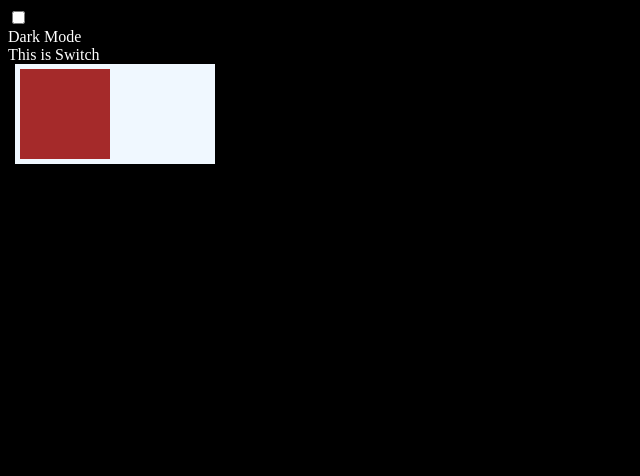
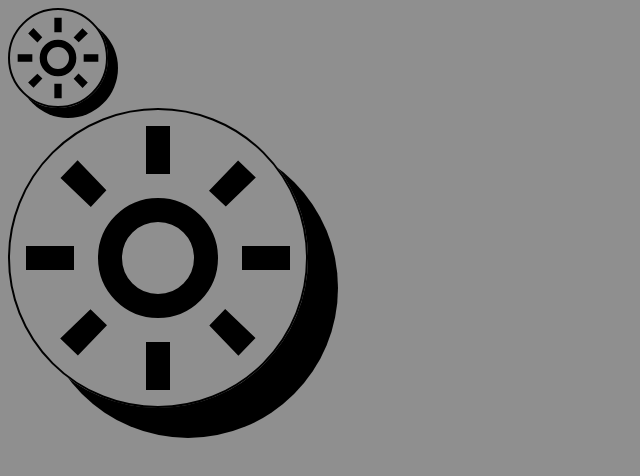
Before and after one commit to yogeshwar-b/UIComponentLibrary, a React (Vite) app: page / in a window 1280 px wide. Shown: the top 476 px of the page, without its empty margins (0-640 px from the left). Built offline with nearby package versions, Linux system fonts and the light colour scheme.

Commit message:
Theme button added and animated. (#2)

```diff
--- a/src/App.css
+++ b/src/App.css
@@ -1,5 +1,5 @@
 :is(.dark .dark-home-bg) {
-  background-color: black;
+  background-color: rgb(143, 143, 143);
 }
 
 .home-bg {
--- a/src/App.jsx
+++ b/src/App.jsx
@@ -1,29 +1,22 @@
-import "./App.css";
-import ToggleSwitch from "./components/toggleswitch";
+import './App.css';
+import ToggleSwitch from './components/toggleswitch';
+import ThemeButton from './components/ThemeButton/ThemeButton';
 /**
  * Returns text Initial Project.
  * @todo Handle the default theme with checkbox
  */
 function App() {
-  document.body.classList.add("home-bg", "dark-home-bg");
+  document.body.classList.add('home-bg', 'dark-home-bg');
   return (
-    <div>
-      <input
-        type="checkbox"
-        name="checkboxtheme"
-        id="checkboxtheme"
-        onChange={(e) => {
-          if (e.target.checked) {
-            document.body.classList.add("home-bg", "dark-home-bg");
-          } else {
-            document.body.classList.remove(...document.body.classList);
-            document.body.classList.add("home-bg");
-          }
-        }}
-      />
-      <div className="text dark-text">Dark Mode</div>
-      <ToggleSwitch></ToggleSwitch>
-    </div>
+    <>
+      {/* <ToggleSwitch></ToggleSwitch> */}
+      <div style={{ width: '100px', aspectRatio: '1' }}>
+        <ThemeButton name="test" sizeyo="10px"></ThemeButton>
+      </div>
+      <div style={{ width: '300px', aspectRatio: '1' }}>
+        <ThemeButton name="test2" sizeyo="30px"></ThemeButton>
+      </div>
+    </>
   );
 }
 
--- /dev/null
+++ b/src/components/ThemeButton/ThemeButton.jsx
@@ -0,0 +1,82 @@
+import './themebutton.css';
+import { useState } from 'react';
+
+export default function ThemeButton({ name, sizeyo }) {
+  const [ThemeData, changeThemeData] = useState(false);
+  const [GridAnimation, changeGridAnimation] = useState(false);
+  return (
+    /**
+     * @todo - shadow needs to be dynamic use sizeyo and do calculations in css , use css custom properties if needed.
+     */
+    <label htmlFor={name} className="label-button" style={{ fontSize: sizeyo }}>
+      <input
+        id={name}
+        type="checkbox"
+        className="checkbox-button"
+        onChange={() => {
+          console.log('clicked', ThemeData);
+          changeGridAnimation(true);
+          setTimeout(() => {
+            changeGridAnimation(false);
+          }, 300);
+          changeThemeData(!ThemeData);
+        }}
+        checked
+      />
+      <div
+        className={
+          'grid-stack ' + (GridAnimation ? 'grid-stack-translate' : '')
+        }
+        id={name + '-grid'}
+      >
+        <svg
+          id="darkmode-icon"
+          className={
+            'grid-item ' + (ThemeData ? 'darkmode-enable' : 'darkmode')
+          }
+          alt="light mode svg"
+          xmlns="http://www.w3.org/2000/svg"
+          height="24"
+          viewBox="0 -960 960 960"
+          width="24"
+        >
+          <path d="M480-120q-150 0-255-105T120-480q0-150 105-255t255-105q14 0 27.5 1t26.5 3q-41 29-65.5 75.5T444-660q0 90 63 153t153 63q55 0 101-24.5t75-65.5q2 13 3 26.5t1 27.5q0 150-105 255T480-120Zm0-80q88 0 158-48.5T740-375q-20 5-40 8t-40 3q-123 0-209.5-86.5T364-660q0-20 3-40t8-40q-78 32-126.5 102T200-480q0 116 82 198t198 82Zm-10-270Z" />
+        </svg>
+        <svg
+          id="lightmode-icon"
+          className={
+            'grid-item ' + (ThemeData ? 'lightmode' : 'lightmode-enable')
+          }
+          alt="light mode svg"
+          xmlns="http://www.w3.org/2000/svg"
+          height="24"
+          viewBox="0 -960 960 960"
+          width="24"
+        >
+          <path d="M480-360q50 0 85-35t35-85q0-50-35-85t-85-35q-50 0-85 35t-35 85q0 50 35 85t85 35Zm0 80q-83 0-141.5-58.5T280-480q0-83 58.5-141.5T480-680q83 0 141.5 58.5T680-480q0 83-58.5 141.5T480-280ZM200-440H40v-80h160v80Zm720 0H760v-80h160v80ZM440-760v-160h80v160h-80Zm0 720v-160h80v160h-80ZM256-650l-101-97 57-59 96 100-52 56Zm492 496-97-101 53-55 101 97-57 59Zm-98-550 97-101 59 57-100 96-56-52ZM154-212l101-97 55 53-97 101-59-57Zm326-268Z" />
+        </svg>
+      </div>
+    </label>
+  );
+}
+
+const DarkButtonSvg = (
+  <svg
+    xmlns="http://www.w3.org/2000/svg"
+    height="24"
+    viewBox="0 -960 960 960"
+    width="24"
+  >
+    <path d="M480-120q-150 0-255-105T120-480q0-150 105-255t255-105q14 0 27.5 1t26.5 3q-41 29-65.5 75.5T444-660q0 90 63 153t153 63q55 0 101-24.5t75-65.5q2 13 3 26.5t1 27.5q0 150-105 255T480-120Zm0-80q88 0 158-48.5T740-375q-20 5-40 8t-40 3q-123 0-209.5-86.5T364-660q0-20 3-40t8-40q-78 32-126.5 102T200-480q0 116 82 198t198 82Zm-10-270Z" />
+  </svg>
+);
+const lightButtonSvg = (
+  <svg
+    xmlns="http://www.w3.org/2000/svg"
+    height="24"
+    viewBox="0 -960 960 960"
+    width="24"
+  >
+    <path d="M480-360q50 0 85-35t35-85q0-50-35-85t-85-35q-50 0-85 35t-35 85q0 50 35 85t85 35Zm0 80q-83 0-141.5-58.5T280-480q0-83 58.5-141.5T480-680q83 0 141.5 58.5T680-480q0 83-58.5 141.5T480-280ZM200-440H40v-80h160v80Zm720 0H760v-80h160v80ZM440-760v-160h80v160h-80Zm0 720v-160h80v160h-80ZM256-650l-101-97 57-59 96 100-52 56Zm492 496-97-101 53-55 101 97-57 59Zm-98-550 97-101 59 57-100 96-56-52ZM154-212l101-97 55 53-97 101-59-57Zm326-268Z" />
+  </svg>
+);
--- /dev/null
+++ b/src/components/ThemeButton/themebutton.css
@@ -0,0 +1,52 @@
+.label-button {
+  aspect-ratio: 1;
+  max-width: 100%;
+  display: block;
+}
+
+.grid-stack {
+  display: grid;
+  border-style: solid;
+  padding: 4px;
+  border-width: 2px;
+  border-radius: 100%;
+  box-shadow: 1em 1em 0px 0px black;
+  transition: 0.3s;
+  overflow: hidden;
+  aspect-ratio: 1;
+  place-items: center;
+}
+.grid-stack-translate {
+  translate: 3px 3px;
+  box-shadow: none;
+}
+
+.grid-item {
+  grid-area: 1/1;
+}
+
+.checkbox-button {
+  position: absolute;
+  background: transparent;
+  visibility: hidden;
+}
+svg {
+  transition: 200ms;
+  width: 100%;
+  height: 100%;
+}
+.lightmode {
+  translate: -200%;
+}
+
+.lightmode-enable {
+  translate: 0;
+}
+
+.darkmode {
+  translate: +200%;
+}
+
+.darkmode-enable {
+  translate: 0;
+}
```
Also changed, not shown: 1 other file (tests, documents, lock files or other folders).
